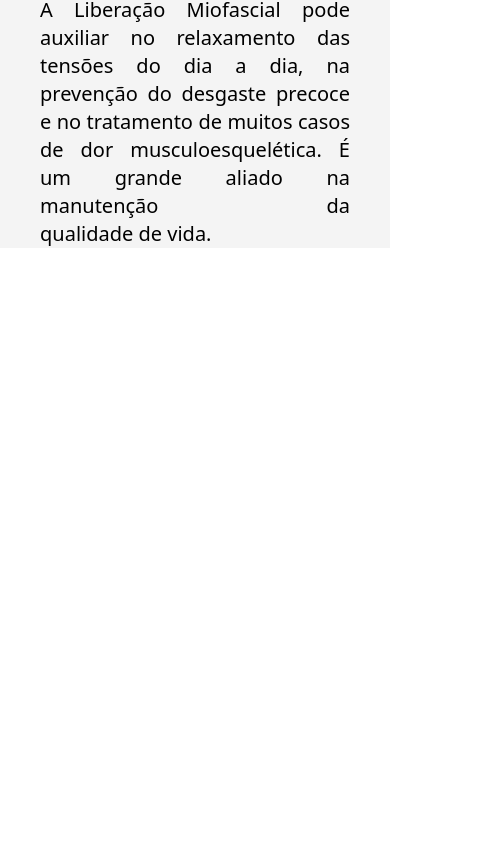
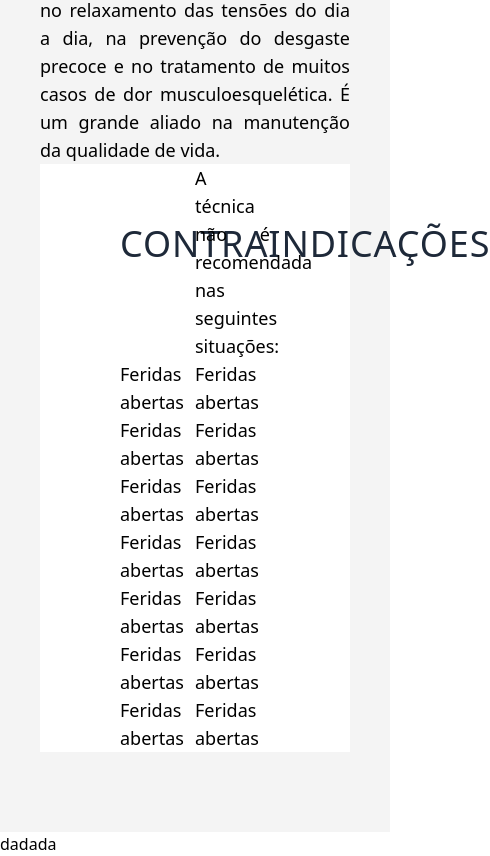
Before and after one commit to lucas19fonseca/landingPage-Dell, a React (Vite) app: page / in a window 390 px wide. Shown: the part 6201-7057 px from the top of the page, 490 px wide, since content can reach past the window. Before the commit the page ends 6449 px from the top, so only its background shows below. Built offline with nearby package versions, Linux system fonts and the light colour scheme.

Commit message:
Contraindicações

```diff
--- a/src/App.jsx
+++ b/src/App.jsx
@@ -4,6 +4,7 @@ import Sobre from "./components/sobre"
 import Tecnicas from "./components/tecnicas"
 import Beneficios from "./components/beneficios"
 import Indicacoes from "./components/indicacoes"
+import Investimento from "./components/investimento"
 import './App.css'
 
 function App() {
@@ -16,6 +17,7 @@ function App() {
     <Tecnicas/>
     <Beneficios/>
     <Indicacoes/>
+    <Investimento/>
    </body>
   )
 }
--- a/src/components/beneficios.jsx
+++ b/src/components/beneficios.jsx
@@ -40,7 +40,7 @@ export default function Beneficios() {
                         {beneficiosColuna1.map((beneficio, index) => (
                             <li
                                 key={index}
-                                className="flex items-start group p-3 rounded-lg hover:bg-white hover:shadow-md transition-all duration-300 relative"
+                                className="flex items-start group p-3 rounded-lg transition-all duration-300 relative"
                             >
                                 <div className="flex items-center justify-center w-10 h-10 rounded-lg mr-4 flex-shrink-0">
                                     <svg
@@ -75,7 +75,7 @@ export default function Beneficios() {
                         {beneficiosColuna2.map((beneficio, index) => (
                             <li
                                 key={index}
-                                className="flex items-start group p-3 rounded-lg hover:bg-white hover:shadow-md transition-all duration-300 relative"
+                                className="flex items-start group p-3 rounded-lg transition-all duration-300 relative"
                             >
                                 <div className="flex items-center justify-center w-10 h-10 rounded-lg mr-4 flex-shrink-0">
                                     <svg
--- a/src/components/indicacoes.jsx
+++ b/src/components/indicacoes.jsx
@@ -7,14 +7,44 @@ export default function indicacoes() {
                 <p className="italic flex justify-center mt-4 text-lg text-gray-600 mb-10">Para quem é recomendado</p>
             </div>
             <div>
-                <p className="text-justify px-10 text-xl">
+            <div>
+                <p className="text-justify px-10 lg:px-35 text-lg pb-20">
                     A técnica de Liberação Miofascial é indicada para <strong> pessoas de todas as idades e estilos de vida</strong>, não só para atletas. A movimentação do cotidiano pode trazer desequilíbrios para o sistema miofascial. <br /><br />
 
                     A técnica pode ser feita pelo próprio indivíduo na forma de automassagem, mas o ideal é que um profissional seja consultado para analisar o caso. Durante o tratamento, você pode sentir algum incômodo ao encontrar um ponto de grande tensão, entretanto, a sensação de alívio e os ganhos obtidos que vêm depois compensam. <br /><br />
 
                     A Liberação Miofascial pode auxiliar no relaxamento das tensões do dia a dia, na prevenção do desgaste precoce e no tratamento de muitos casos de dor musculoesquelética. É um grande aliado na manutenção da qualidade de vida.
+
+                    <div className="bg-white w-full px-20 grid grid-cols-2">
+                       <h1 className="uppercase text-4xl md:text-3xl font-normal tracking-wide text-gray-800 pt-15">Contraindicações</h1>
+                        <p>A técnica não é recomendada nas seguintes situações:</p>
+                        <div>
+                        <ul>
+                            <li>Feridas abertas</li>
+                            <li>Feridas abertas</li>
+                            <li>Feridas abertas</li>
+                            <li>Feridas abertas</li>
+                            <li>Feridas abertas</li>
+                            <li>Feridas abertas</li>
+                            <li>Feridas abertas</li>
+                        </ul>
+                        </div>
+                        <div>
+                             <ul>
+                            <li>Feridas abertas</li>
+                            <li>Feridas abertas</li>
+                            <li>Feridas abertas</li>
+                            <li>Feridas abertas</li>
+                            <li>Feridas abertas</li>
+                            <li>Feridas abertas</li>
+                            <li>Feridas abertas</li>
+                        </ul>
+                        </div>
+                    </div>
                 </p>
             </div>
+            </div>
+
 
         </section>
     );
--- /dev/null
+++ b/src/components/investimento.jsx
@@ -0,0 +1,7 @@
+export default function investimento(){
+    return(
+        <div>
+            dadada
+        </div>
+    );
+}
```
